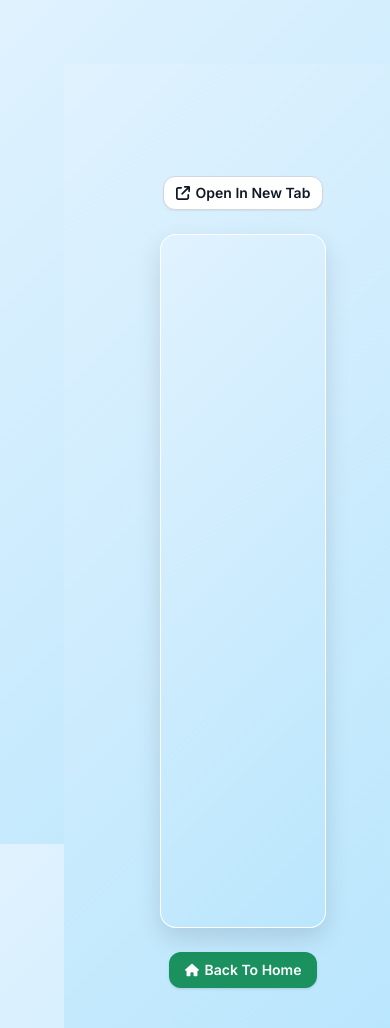
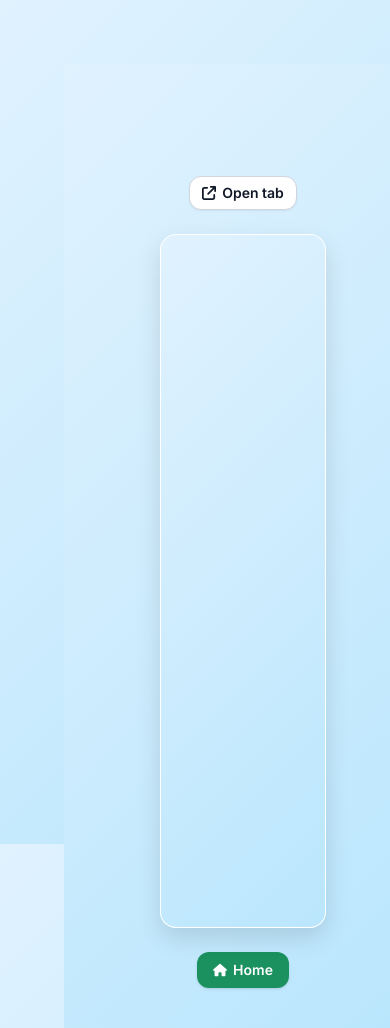
Before and after one commit to mohdazlanabas/biogas_indonesia, a React (Vite) app: page /view/ad-bahasa-presentasi in a window 390 px wide. Built offline with nearby package versions, Linux system fonts and the light colour scheme.

Commit message:
This Update Automatically From zsh Script.

```diff
--- a/src/pages/Viewer.tsx
+++ b/src/pages/Viewer.tsx
@@ -55,7 +55,9 @@ export function Viewer() {
             rel="noreferrer"
             aria-label="Open presentation in new tab"
           >
-            <FaArrowUpRightFromSquare /> Open In New Tab
+            <FaArrowUpRightFromSquare />
+            <span className="sm:hidden">Open tab</span>
+            <span className="hidden sm:inline">Open In New Tab</span>
           </a>
         </div>
         <div className="bg-white/95 backdrop-blur rounded-2xl shadow-lg overflow-hidden border border-white/70">
@@ -73,7 +75,9 @@ export function Viewer() {
             className="inline-flex max-w-full items-center gap-1.5 sm:gap-2 align-middle whitespace-nowrap rounded-xl bg-brand-600 text-white px-4 py-2 sm:px-5 sm:py-2.5 text-sm sm:text-base font-semibold hover:bg-brand-700 shadow align-middle"
             aria-label="Back to home"
           >
-            <FaHouse className="text-white" /> Back To Home
+            <FaHouse className="text-white" />
+            <span className="sm:hidden">Home</span>
+            <span className="hidden sm:inline">Back To Home</span>
           </button>
         </div>
       </div>
```
